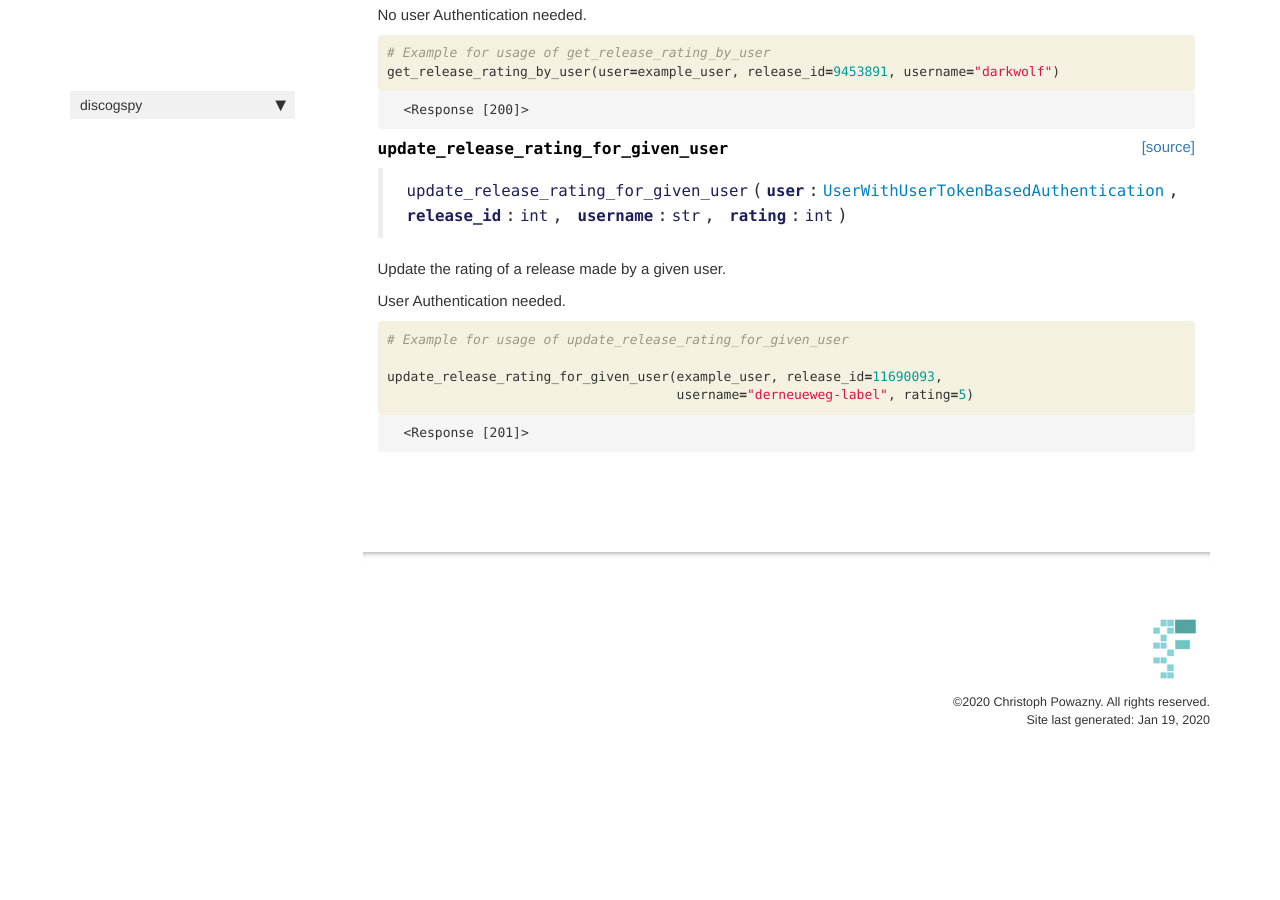
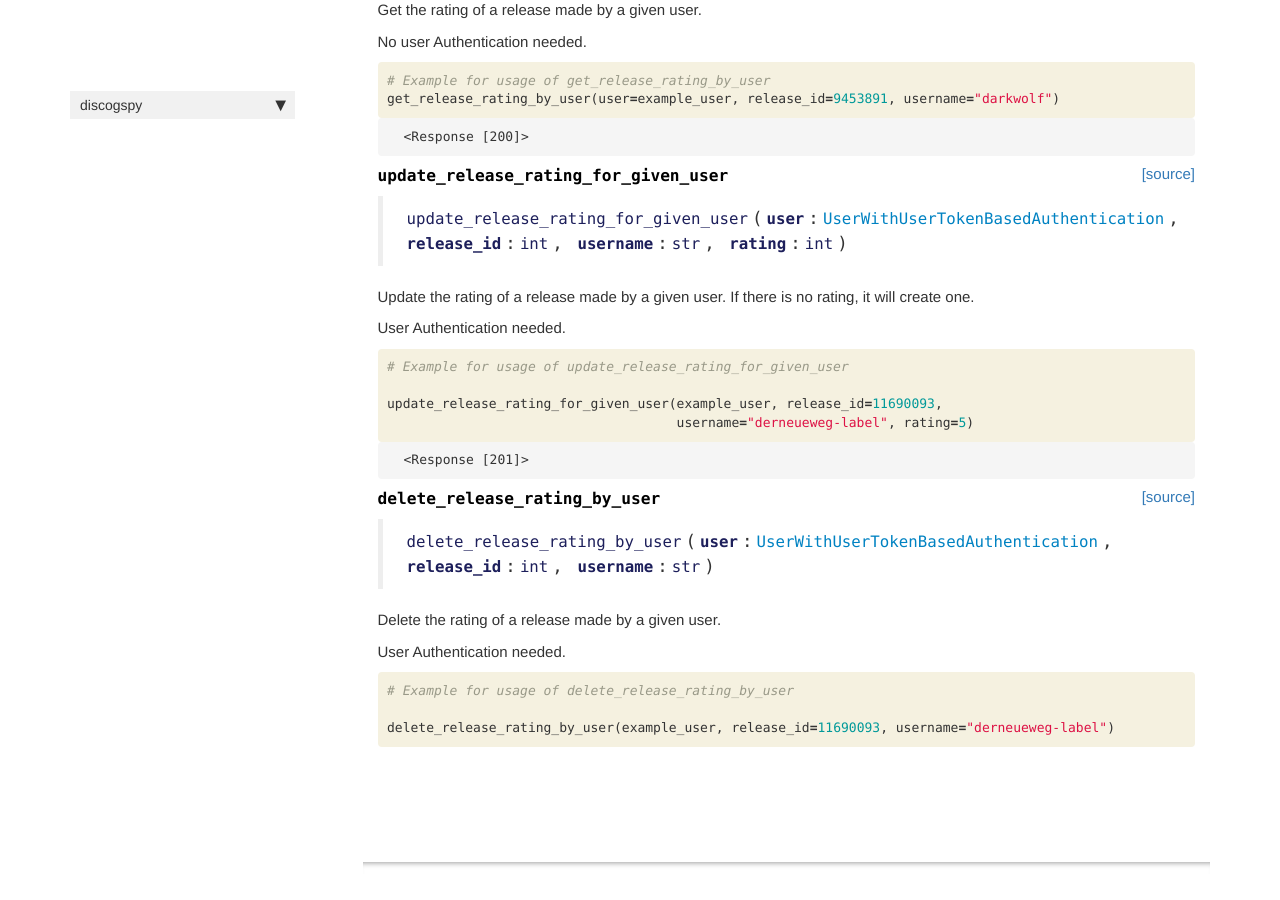
Before and after one commit to cpow-89/discogspy, a Jekyll site: the page built from docs/core.database_rq.html, in a window 1280 px wide and 900 px high, scrolled down 813 px. Built offline with Jekyll 4.4.1, drawn with Linux system fonts in a browser that asks for light colours; nearby versions of some CDN libraries; comment, search, counter and statistics services are not loaded; before the commit the page ends 1593 px from its top, so only the background shows below that; some of the changed text lies outside the part shown.

Commit message:
add delete_release_rating_by_user request

```diff
--- a/discogspy/_nbdev.py
+++ b/discogspy/_nbdev.py
@@ -9,7 +9,8 @@
          "UserWithUserTokenBasedAuthentication": "01_core.discogs_user.ipynb",
          "get_release": "02_core.database_rq.ipynb",
          "get_release_rating_by_user": "02_core.database_rq.ipynb",
-         "update_release_rating_for_given_user": "02_core.database_rq.ipynb"}
+         "update_release_rating_for_given_user": "02_core.database_rq.ipynb",
+         "delete_release_rating_by_user": "02_core.database_rq.ipynb"}
 
 modules = ["core/constants.py",
            "core/discogs_user.py",
--- a/docs/core.database_rq.html
+++ b/docs/core.database_rq.html
@@ -37,7 +37,7 @@
 
 
 <div class="output_markdown rendered_html output_subarea ">
-<h4 id="get_release" class="doc_header"><code>get_release</code><a href="https://github.com/cpow-89/discogspy/tree/master/discogspy/core/database_rq.py#L13" class="source_link" style="float:right">[source]</a></h4><blockquote><p><code>get_release</code>(<strong><code>user</code></strong>:<code>Union</code>[<a href="/discogspy/core.discogs_user#UserWithoutAuthentication"><code>UserWithoutAuthentication</code></a>, <a href="/discogspy/core.discogs_user#UserWithUserTokenBasedAuthentication"><code>UserWithUserTokenBasedAuthentication</code></a>], <strong><code>release_id</code></strong>:<code>int</code>, <strong><code>curr_abbr</code></strong>:<code>Optional</code>[<code>str</code>])</p>
+<h4 id="get_release" class="doc_header"><code>get_release</code><a href="https://github.com/cpow-89/discogspy/tree/master/discogspy/core/database_rq.py#L14" class="source_link" style="float:right">[source]</a></h4><blockquote><p><code>get_release</code>(<strong><code>user</code></strong>:<code>Union</code>[<a href="/discogspy/core.discogs_user#UserWithoutAuthentication"><code>UserWithoutAuthentication</code></a>, <a href="/discogspy/core.discogs_user#UserWithUserTokenBasedAuthentication"><code>UserWithUserTokenBasedAuthentication</code></a>], <strong><code>release_id</code></strong>:<code>int</code>, <strong><code>curr_abbr</code></strong>:<code>Optional</code>[<code>str</code>])</p>
 </blockquote>
 <p>Get information to a particular release from discogs database.
 A release represents a particular physical or digital object released by
@@ -94,7 +94,7 @@
 
 
 <div class="output_markdown rendered_html output_subarea ">
-<h4 id="get_release_rating_by_user" class="doc_header"><code>get_release_rating_by_user</code><a href="https://github.com/cpow-89/discogspy/tree/master/discogspy/core/database_rq.py#L34" class="source_link" style="float:right">[source]</a></h4><blockquote><p><code>get_release_rating_by_user</code>(<strong><code>user</code></strong>:<code>Union</code>[<a href="/discogspy/core.discogs_user#UserWithoutAuthentication"><code>UserWithoutAuthentication</code></a>, <a href="/discogspy/core.discogs_user#UserWithUserTokenBasedAuthentication"><code>UserWithUserTokenBasedAuthentication</code></a>], <strong><code>release_id</code></strong>:<code>int</code>, <strong><code>username</code></strong>:<code>str</code>)</p>
+<h4 id="get_release_rating_by_user" class="doc_header"><code>get_release_rating_by_user</code><a href="https://github.com/cpow-89/discogspy/tree/master/discogspy/core/database_rq.py#L35" class="source_link" style="float:right">[source]</a></h4><blockquote><p><code>get_release_rating_by_user</code>(<strong><code>user</code></strong>:<code>Union</code>[<a href="/discogspy/core.discogs_user#UserWithoutAuthentication"><code>UserWithoutAuthentication</code></a>, <a href="/discogspy/core.discogs_user#UserWithUserTokenBasedAuthentication"><code>UserWithUserTokenBasedAuthentication</code></a>], <strong><code>release_id</code></strong>:<code>int</code>, <strong><code>username</code></strong>:<code>str</code>)</p>
 </blockquote>
 <p>Get the rating of a release made by a given user.</p>
 <p>No user Authentication needed.</p>
@@ -149,9 +149,10 @@
 
 
 <div class="output_markdown rendered_html output_subarea ">
-<h4 id="update_release_rating_for_given_user" class="doc_header"><code>update_release_rating_for_given_user</code><a href="https://github.com/cpow-89/discogspy/tree/master/discogspy/core/database_rq.py#L51" class="source_link" style="float:right">[source]</a></h4><blockquote><p><code>update_release_rating_for_given_user</code>(<strong><code>user</code></strong>:<a href="/discogspy/core.discogs_user#UserWithUserTokenBasedAuthentication"><code>UserWithUserTokenBasedAuthentication</code></a>, <strong><code>release_id</code></strong>:<code>int</code>, <strong><code>username</code></strong>:<code>str</code>, <strong><code>rating</code></strong>:<code>int</code>)</p>
+<h4 id="update_release_rating_for_given_user" class="doc_header"><code>update_release_rating_for_given_user</code><a href="https://github.com/cpow-89/discogspy/tree/master/discogspy/core/database_rq.py#L52" class="source_link" style="float:right">[source]</a></h4><blockquote><p><code>update_release_rating_for_given_user</code>(<strong><code>user</code></strong>:<a href="/discogspy/core.discogs_user#UserWithUserTokenBasedAuthentication"><code>UserWithUserTokenBasedAuthentication</code></a>, <strong><code>release_id</code></strong>:<code>int</code>, <strong><code>username</code></strong>:<code>str</code>, <strong><code>rating</code></strong>:<code>int</code>)</p>
 </blockquote>
-<p>Update the rating of a release made by a given user.</p>
+<p>Update the rating of a release made by a given user.
+If there is no rating, it will create one.</p>
 <p>User Authentication needed.</p>
 
 </div>
@@ -194,4 +195,44 @@
 </div>
 
 </div>
+<div class="cell border-box-sizing code_cell rendered">
+
 </div>
+<div class="cell border-box-sizing code_cell rendered">
+
+<div class="output_wrapper">
+<div class="output">
+
+<div class="output_area">
+
+
+<div class="output_markdown rendered_html output_subarea ">
+<h4 id="delete_release_rating_by_user" class="doc_header"><code>delete_release_rating_by_user</code><a href="https://github.com/cpow-89/discogspy/tree/master/discogspy/core/database_rq.py#L72" class="source_link" style="float:right">[source]</a></h4><blockquote><p><code>delete_release_rating_by_user</code>(<strong><code>user</code></strong>:<a href="/discogspy/core.discogs_user#UserWithUserTokenBasedAuthentication"><code>UserWithUserTokenBasedAuthentication</code></a>, <strong><code>release_id</code></strong>:<code>int</code>, <strong><code>username</code></strong>:<code>str</code>)</p>
+</blockquote>
+<p>Delete the rating of a release made by a given user.</p>
+<p>User Authentication needed.</p>
+
+</div>
+
+</div>
+
+</div>
+</div>
+
+</div>
+<div class="cell border-box-sizing code_cell rendered">
+<div class="input">
+
+<div class="inner_cell">
+    <div class="input_area">
+<div class=" highlight hl-ipython3"><pre><span></span><span class="c1"># Example for usage of delete_release_rating_by_user</span>
+
+<span class="n">delete_release_rating_by_user</span><span class="p">(</span><span class="n">example_user</span><span class="p">,</span> <span class="n">release_id</span><span class="o">=</span><span class="mi">11690093</span><span class="p">,</span> <span class="n">username</span><span class="o">=</span><span class="s2">&quot;derneueweg-label&quot;</span><span class="p">)</span>
+</pre></div>
+
+    </div>
+</div>
+</div>
+
+</div>
+</div>
```
Also changed, not shown: 2 other files.
